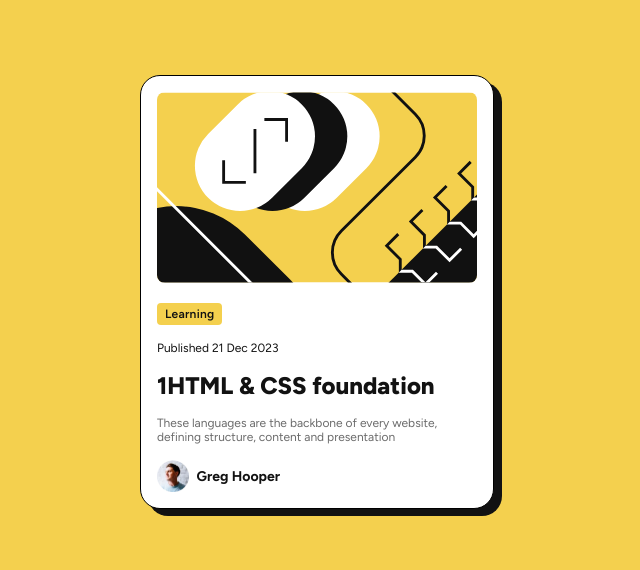
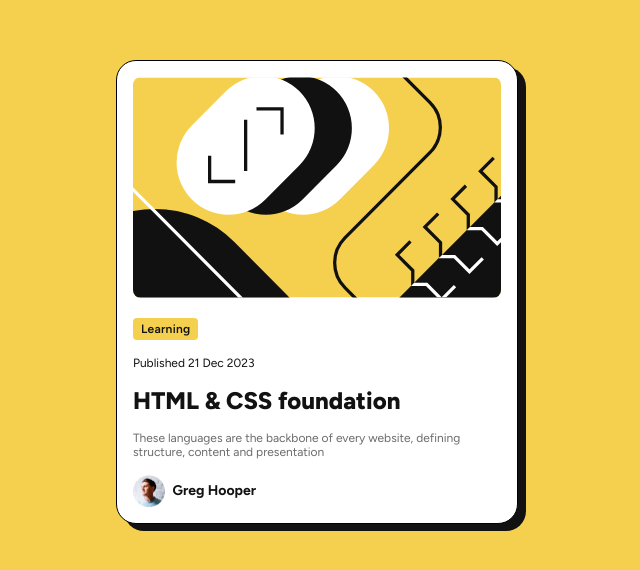
Before and after one commit to VIS-WAS/blog-preview, a plain HTML site: page index.html in a window 1280 px wide. Shown: the part 108-678 px from the top of the page, without its empty margins (323-963 px from the left). Drawn offline with Linux system fonts and the light colour scheme.

Commit message:
improved 2

```diff
--- a/index.html
+++ b/index.html
@@ -25,7 +25,7 @@
         <p class="learn">Learning</p>
         <p class="">Published 21 Dec 2023</p>
         <header>
-          <h1>1HTML & CSS foundation</h1>
+          <h1>HTML & CSS foundation</h1>
         </header>
         <article>
           These languages are the backbone of every website, defining structure,
--- a/style/style.css
+++ b/style/style.css
@@ -17,7 +17,7 @@ body {
 main {
   background-color: #fff;
   padding: 1rem;
-  max-width: 20rem;
+  max-width: 23rem;
   border: 1px solid black;
   border-radius: 20px;
   box-shadow: 8px 7px 0 0;
```
